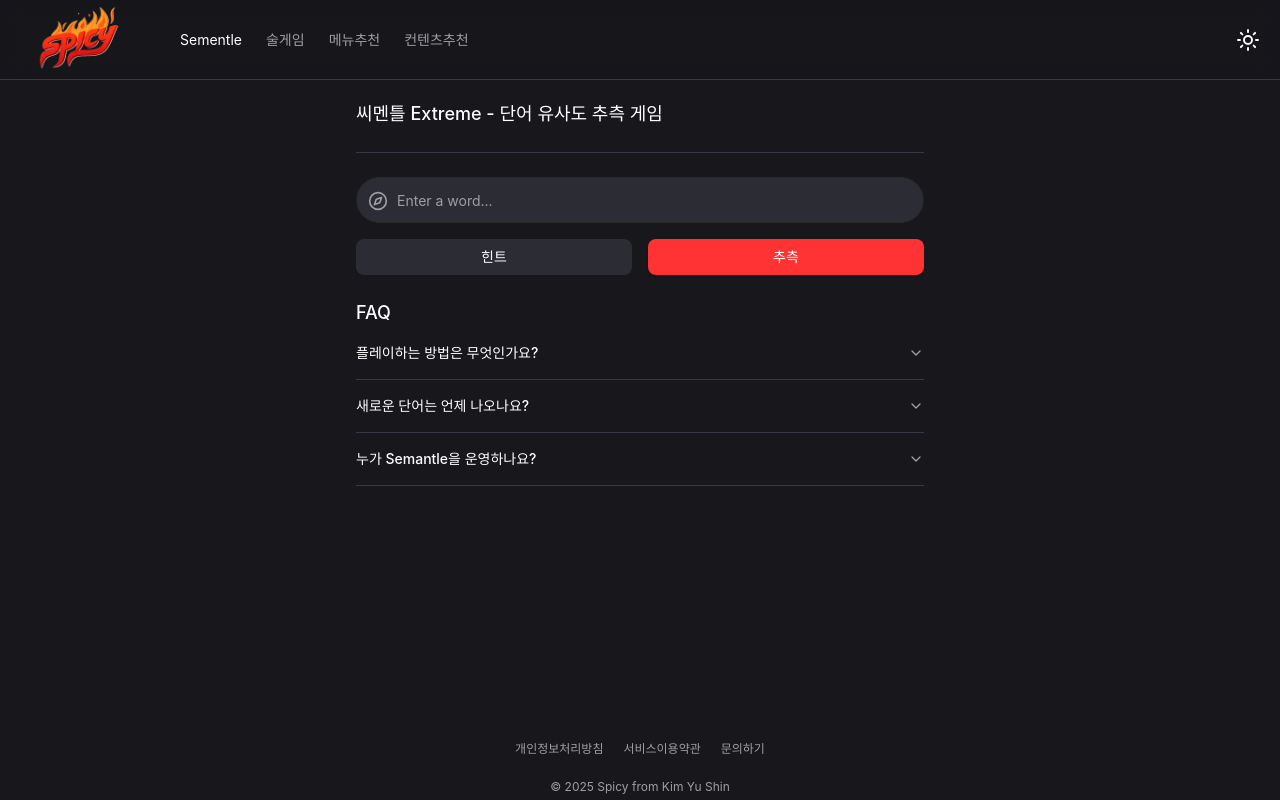
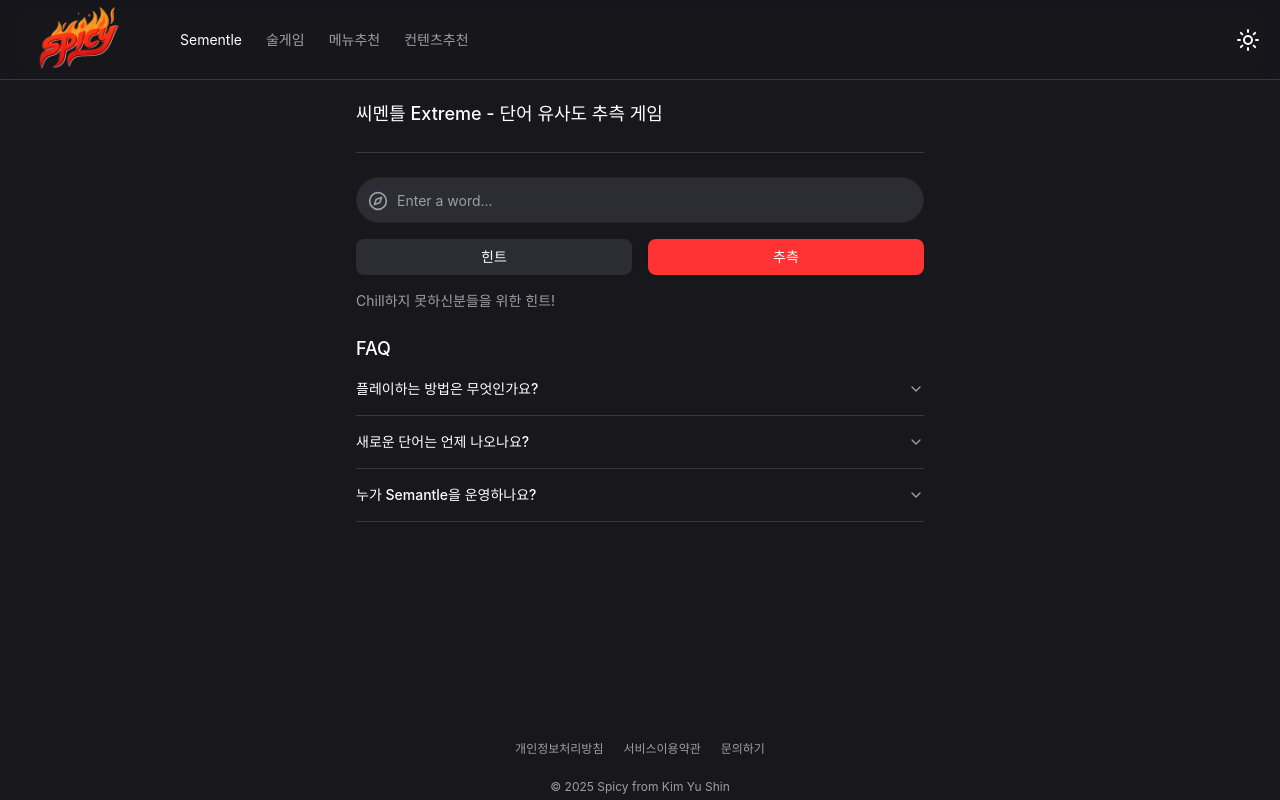
Before and after one commit to kysclient/spicy-front, a Next.js app: page / in a window 1280 px wide. Built offline with nearby package versions, Linux system fonts and the light colour scheme.

Commit message:
delete err msg

```diff
--- a/src/components/sementle-page/sementle-component.tsx
+++ b/src/components/sementle-page/sementle-component.tsx
@@ -100,6 +100,7 @@
           return updatedAnswers
         })
         setHints(data.similar_words)
+        setError('')
       }
     }
     setLoading(false)
@@ -161,6 +162,8 @@
             추측
           </Button>
         </div>
+        <p className="animate-fadeIn text-muted-foreground text-sm mt-1 self-start">Chill하지 못하신분들을 위한 힌트!</p>
+
       </div>
 
       {showAnswerResult && (
```
